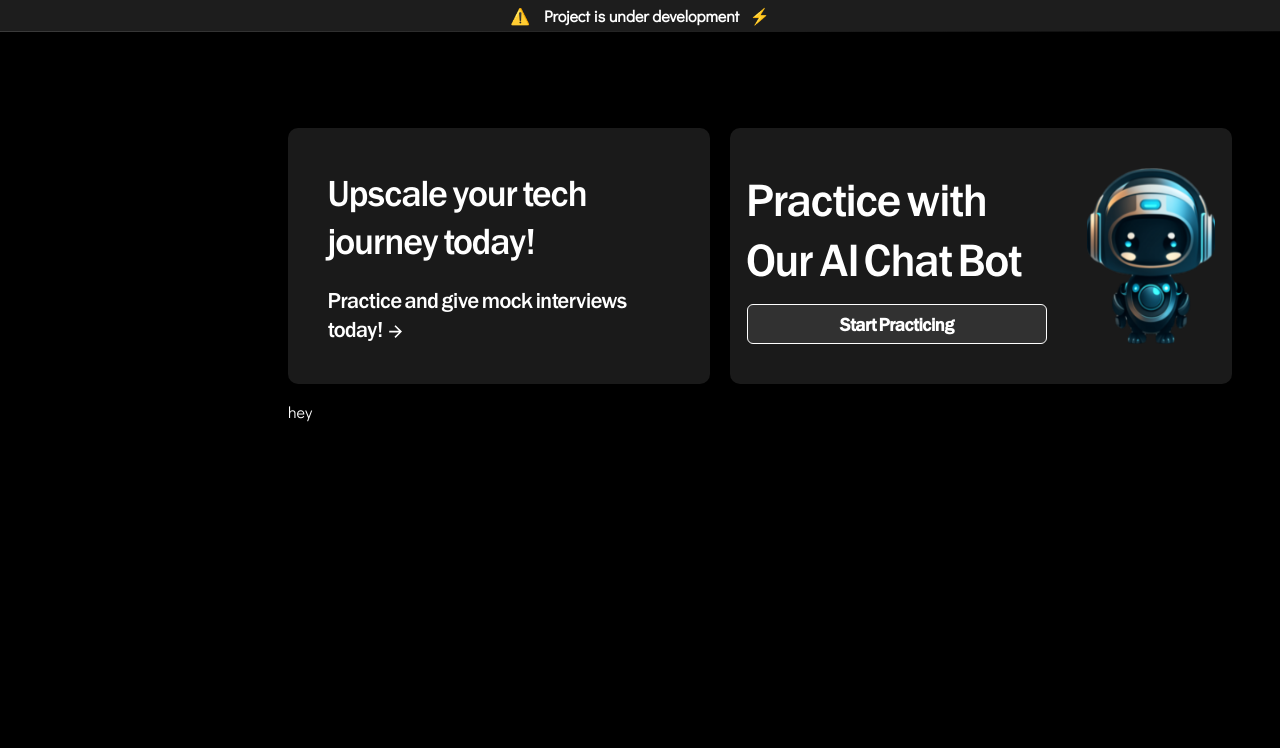
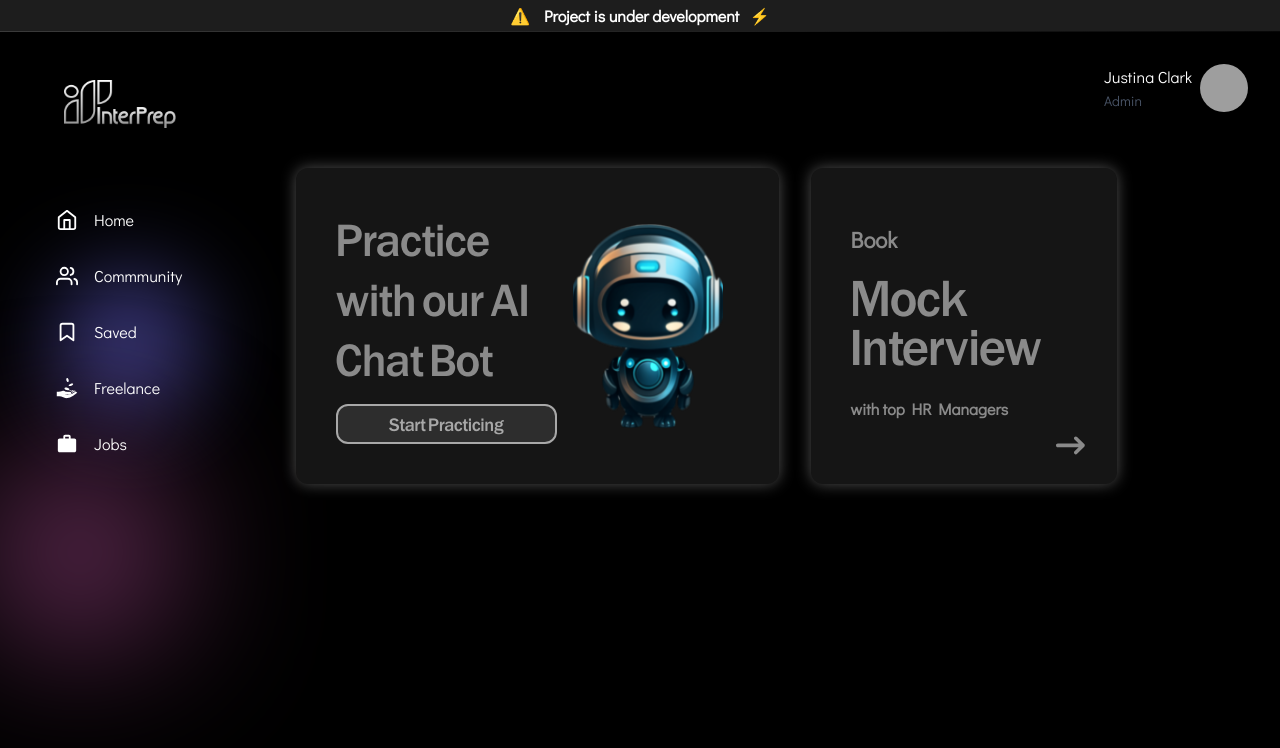
Before and after one commit to kalviumcommunity/S53_Aayush_Capstone_InterPrep, a React (Vite) app in the folder frontend/: page /browse in a window 1280 px wide. Shown: the top 748 px of the page. Built offline with nearby package versions, Linux system fonts and the light colour scheme; grey boxes are pictures that could not be loaded.

Commit message:
Enhanced Files + Added Top Component

```diff
--- a/frontend/src/App.jsx
+++ b/frontend/src/App.jsx
@@ -1,8 +1,5 @@
 import "./App.css";
-import {
-  ChakraProvider,
-  extendTheme
-} from "@chakra-ui/react";
+import { ChakraProvider, extendTheme } from "@chakra-ui/react";
 import AllRoutes from "../src/components/routes/AllRoutes";
 import { Toaster } from "sonner";
 import TopHead from "./components/TopHead";
--- /dev/null
+++ b/frontend/src/components/Mainpage/TopComponent.jsx
@@ -0,0 +1,117 @@
+import React from 'react'
+import {
+  Button,
+  Card,
+  CardFooter,
+  Flex,
+  Icon,
+  Image,
+  Text,
+} from "@chakra-ui/react";
+import RoboImg from "../../assets/Robo.png";
+import { FaArrowRightLong } from "react-icons/fa6";
+import { useNavigate } from 'react-router-dom';
+
+function TopComponent() {
+    const navigate = useNavigate();
+    const handleArrow = () => {
+        navigate(`/interviewers`);
+      };
+  return (
+    <Flex gap={"2rem"} direction={{ base: "column", lg: "row" }}>
+          <Card
+            display={"flex"}
+            variant="elevated"
+            direction={{ base: "column", md: "row" }}
+            alignItems={{ base: "center", md: "normal" }}
+            bg={"#FFFFFF15"}
+            color={"#FFFFFF80"}
+            p={{ base: "6", md: "10" }}
+            borderRadius={"12px"}
+            width={{ md: "100%", lg: "52%" }}
+            boxShadow={"0px 0px 15px #FFFFFF50"}
+          >
+            <Flex
+              width={"100%"}
+              justifyContent={"space-around"}
+              direction={"column"}
+              gap={"1rem"}
+            >
+              <Text
+                fontFamily={"FranklinGoth"}
+                fontSize={{ base: "1.8rem", md: "2.5rem" }}
+                fontWeight={100}
+              >
+                Practice with our AI Chat Bot
+              </Text>
+              <Button
+                bg={"#D9D9D920"}
+                border={"2px solid #A8A8A8"}
+                color={"#A8A8A8"}
+                fontFamily={"FranklinGoth"}
+                fontWeight={100}
+                transition={"all .3s ease"}
+                borderRadius={"12px"}
+                _hover={{
+                  bg: "#D9D9D930",
+                }}
+              >
+                Start Practicing
+              </Button>
+            </Flex>
+            <Image
+              src={RoboImg}
+              width={{ base: "100px", xl: "150px" }}
+              margin={"1rem"}
+              display={{ base: "block", sm: "none", xl: "block" }}
+            />
+          </Card>
+          <Card
+            display={"flex"}
+            variant="elevated"
+            bg={"#FFFFFF15"}
+            color={"#FFFFFF80"}
+            p={{ base: "6", md: "10" }}
+            borderRadius={"12px"}
+            width={{ md: "100%", lg: "40%", xl: "33%" }}
+            boxShadow={"0px 0px 15px #FFFFFF50"}
+          >
+            <Flex
+            direction={"column"}
+            justifyContent="space-evenly"
+            align={'start'}
+            height={'100%'}
+            >
+
+            <Text fontWeight={900} fontSize={"1.4rem"}>Book</Text>
+            <Text
+              fontFamily={"FranklinGoth"}
+              fontSize={{base:"2.5rem", xl:"3.5vmax"}}
+              lineHeight={1.1}
+              mb={3}
+              >
+              Mock Interview
+            </Text>
+            <Text fontWeight={900}>with top HR Managers</Text>
+              </Flex>
+            <CardFooter p={1}>
+              <Icon
+                fontSize="1.8rem"
+                as={FaArrowRightLong}
+                cursor={"pointer"}
+                transition={"all 0.3s"}
+                position={"absolute"}
+                bottom={6}
+                right={8}
+                onClick={handleArrow}
+                _hover={{
+                  transform: "translate(4px)",
+                }}
+              />
+            </CardFooter>
+          </Card>
+        </Flex>
+  )
+}
+
+export default TopComponent
--- a/frontend/src/components/routes/AllRoutes.jsx
+++ b/frontend/src/components/routes/AllRoutes.jsx
@@ -18,7 +18,7 @@ function AllRoutes() {
         <Route path='/' element={<Homepage/>}/>
         <Route path='/interviewer/signup' element={<IntSignUp />}/>
         <Route path='/user/signup' element={<UserSignup />}/>
-        <Route path='/browse' element={<Mainpage />}/>
+        <Route path='/browse' element={<Sidebar children={<Mainpage />}/>}/>
         <Route path='/start' element={<GetStarted />}/>
         <Route path='/jobs' element={<Sidebar children={<Jobs />}/>}/>
         <Route path='/jobs/:id' element={<Sidebar children={<JobInfo />}/>} />
--- a/frontend/src/pages/Freelance.jsx
+++ b/frontend/src/pages/Freelance.jsx
@@ -1,5 +1,5 @@
 import { Box, Flex, HStack } from "@chakra-ui/react";
-import React, { useEffect, useState } from "react";
+import React, { memo, useEffect, useState } from "react";
 import FreelanceHead from "../components/Freelance/FreelanceHead";
 import axios from "axios";
 import FreelanceBox from "../components/Freelance/FreelanceBox";
@@ -67,4 +67,4 @@ function Freelance() {
   );
 }
 
-export default Freelance;
+export default memo(Freelance);
--- a/frontend/src/pages/Interviewers.jsx
+++ b/frontend/src/pages/Interviewers.jsx
@@ -1,4 +1,4 @@
-import React, { useEffect, useState } from "react";
+import React, { memo, useEffect, useState } from "react";
 import { Box, Flex, HStack } from "@chakra-ui/react";
 import axios from "axios";
 import { CircleLoader } from "react-spinners";
@@ -59,4 +59,4 @@ function Interviewers() {
   );
 }
 
-export default Interviewers;
+export default memo(Interviewers);
--- a/frontend/src/pages/JobInfo.jsx
+++ b/frontend/src/pages/JobInfo.jsx
@@ -1,4 +1,4 @@
-import React, { useEffect, useState } from "react";
+import React, { memo, useEffect, useState } from "react";
 import { Box, Flex, HStack } from "@chakra-ui/react";
 import { useNavigate, useParams } from "react-router-dom";
 import JobInfoBox from "../components/JobInfo/JobInfoBox";
@@ -83,4 +83,4 @@ function JobInfo() {
   );
 }
 
-export default JobInfo;
+export default memo(JobInfo);
--- a/frontend/src/pages/Jobs.jsx
+++ b/frontend/src/pages/Jobs.jsx
@@ -1,4 +1,4 @@
-import React, { useEffect, useState } from "react";
+import React, { memo, useEffect, useState } from "react";
 import { Search2Icon } from "@chakra-ui/icons";
 import {
   Box,
@@ -116,4 +116,4 @@ function Jobs() {
   );
 }
 
-export default Jobs;
+export default memo(Jobs);
--- a/frontend/src/pages/Mainpage.jsx
+++ b/frontend/src/pages/Mainpage.jsx
@@ -1,100 +1,21 @@
 import React, { memo } from "react";
-import { Box, Button, Flex, HStack, Image, Text } from "@chakra-ui/react";
-import RoboImg from "../assets/Robo.png";
-import { ArrowForwardIcon } from "@chakra-ui/icons";
+import { Flex, HStack } from "@chakra-ui/react";
+import TopComponent from "../components/Mainpage/TopComponent";
 
 function Mainpage() {
   return (
-    <HStack justifyContent={"center"} alignContent={"center"}>
+    <HStack
+      display={"flex"}
+      justifyContent={{ base: "center", md: "flex-start" }}
+      position="relative"
+    >
       <Flex
         flexDirection={"column"}
-        gap={"1rem"}
-        ml={{ base: 0, md: 60 }}
-        p={{ base: "3", md: "12" }}
-        top="20"
-        position="absolute"
+        p={{ base: "3", md: "10" }}
         color={"white"}
+        width={"100%"}
       >
-        <Box
-          display={"flex"}
-          gap={5}
-          flexDirection={{ base: "column", md: "row" }}
-        >
-          <Box
-            bg="rgba(250,250,250, 10%)"
-            display={"flex"}
-            p={{ base: "5", md: "10" }}
-            style={{ borderRadius: "10px" }}
-          >
-            <Box
-              display={"flex"}
-              flexDirection={"column"}
-              style={{
-                fontFamily: "FranklinGoth",
-                justifyContent: "space-between",
-              }}
-            >
-              <Text
-                style={{
-                  fontFamily: "FranklinGoth",
-                }}
-                fontSize={{ base: "1.5rem", md: "2rem" }}
-              >
-                Upscale your tech <br /> journey today!
-              </Text>
-              <Text
-                style={{
-                  fontFamily: "FranklinGoth",
-                }}
-                fontSize={{ base: "1rem", md: "1.2rem" }}
-              >
-                Practice and give mock interviews today! <ArrowForwardIcon />
-              </Text>
-            </Box>
-          </Box>
-
-          <Box
-            bg="rgba(250,250,250, 10%)"
-            display={"flex"}
-            p={{ base: "6", md: "10" }}
-            style={{
-              justifyContent: "center",
-              alignContent: "center",
-              borderRadius: "10px",
-            }}
-          >
-            <Box
-              display={"flex"}
-              flexDirection={"column"}
-              style={{
-                fontFamily: "FranklinGoth",
-                justifyContent: "space-around",
-              }}
-              pr={{ base: "5", md: "10" }}
-              fontSize={{ base: "1.3rem", md: "2.5rem" }}
-            >
-              <Text
-                style={{
-                  fontFamily: "FranklinGoth",
-                }}
-                width={{ base: "16vmax", md: "300px" }}
-              >
-                Practice with Our AI Chat Bot
-              </Text>
-              <Button
-                colorScheme="whiteAlpha"
-                bg="rgba(250,250,250,10%)"
-                border="1px solid white"
-                _hover={{ bg: "rgba(250,250,250,20%)" }}
-                mt={4}
-              >
-                Start Practicing
-              </Button>
-            </Box>
-            <Image src={RoboImg} w={{ base: "100px", md: "10vmax" }} />
-          </Box>
-        </Box>
-        <Box>hey</Box>
+        <TopComponent />
       </Flex>
     </HStack>
   );
```
Also changed, not shown: frontend/src/main.jsx (+10 -10 lines).
